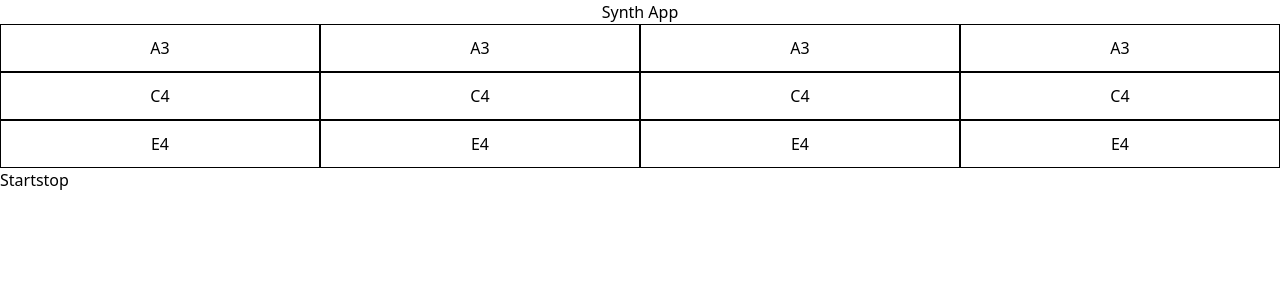
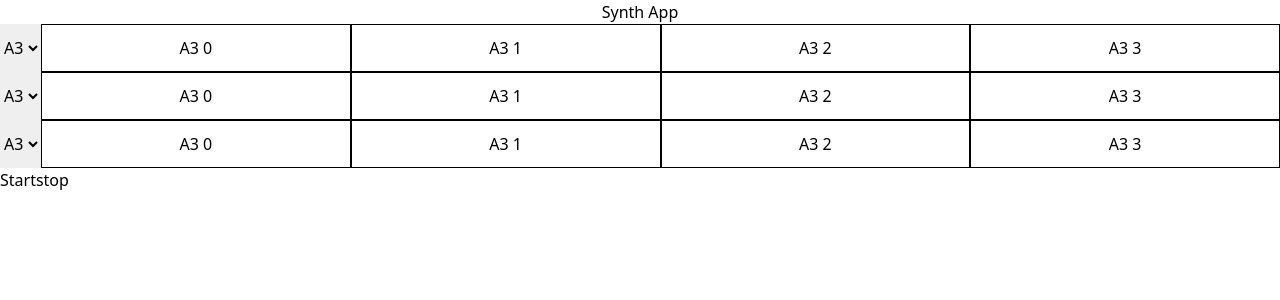
Before and after one commit to farmeroy/synth-app, a Next.js app: page / in a window 1280 px wide. Shown: the top 300 px of the page. Built offline with nearby package versions, Linux system fonts and the light colour scheme.

Commit message:
update note values, todo: make updates happen in real time

```diff
--- a/src/components/machine/MachineView/index.tsx
+++ b/src/components/machine/MachineView/index.tsx
@@ -1,39 +1,25 @@
 import NoteRow from "../../notes/NoteRow";
 import * as Tone from "tone";
+import { useRecoilValue } from "recoil";
+import machineAtom from "../../../lib/store/machineAtom";
+import notesAtom, { TNotes } from "../../../lib/store/notesAtom";
+import { Frequency } from "tone/build/esm/core/type/Units";
 
-const notes = [
-  {
-    note: "A3",
-    waveShape: "sine",
-    activeNotes: [true, false, false, true],
-  },
-  {
-    note: "C4",
-    waveShape: "sine",
-    activeNotes: [true, false, true, true],
-  },
-  {
-    note: "E4",
-    waveShape: "sine",
-    activeNotes: [true, true, false, true],
-  },
-];
-
-const machine = {
-  width: 4,
-  height: 3,
-};
-const getNoteTable = (notes) => {
+const getNoteTable = (notes: TNotes) => {
   const noteTable = [];
   for (const note of notes) {
+    console.log(note.activeNotes);
     noteTable.push([
       ...note.activeNotes.map((activeNote) => (activeNote ? note.note : null)),
     ]);
   }
+
   return noteTable;
 };
 
 const MachineView = () => {
+  const machine = useRecoilValue(machineAtom);
+  const notes = useRecoilValue(notesAtom);
   const noteTableArray = getNoteTable(notes);
   // create our instrument
   const poly = new Tone.PolySynth().toDestination();
@@ -47,7 +33,7 @@ const MachineView = () => {
           poly.triggerAttackRelease(
             noteTableArray
               .map((notes) => notes[i])
-              .filter((note) => note !== null),
+              .filter((note) => note !== null) as Frequency | Frequency[],
             "8n"
           );
         },
@@ -58,8 +44,9 @@ const MachineView = () => {
     Tone.Transport.start();
   };
 
-  const noteTable = notes.map((note) => (
+  const noteTable = notes.map((note, index) => (
     <NoteRow
+      index={index}
       key={Math.random()}
       activeNotes={note.activeNotes}
       waveShape={note.waveShape}
--- a/src/components/notes/Note/index.tsx
+++ b/src/components/notes/Note/index.tsx
@@ -1,9 +1,31 @@
+import { useRecoilState } from "recoil";
+import activeNotesState from "../../../lib/store/activeNotesState";
+
 export interface NoteProps {
-  active: boolean;
-  note: String;
+  note: string;
+  index: number;
+  indexRow: number;
 }
-const Note = ({ note, active }: NoteProps) => {
-  return <button className="border border-black w-full">{note}</button>;
+const Note = ({ note, indexRow, index }: NoteProps) => {
+  const [activeNotes, setActiveNotes] = useRecoilState(
+    activeNotesState(indexRow)
+  );
+  const handleUpdateIsActive = () => {
+    const state = [...activeNotes];
+    state[index] = !activeNotes[index];
+    setActiveNotes([...state]);
+  };
+
+  const styleActive = "bg-gray-500";
+
+  return (
+    <button
+      className={`border border-black w-full ${
+        activeNotes[index] ? styleActive : null
+      }`}
+      onClick={handleUpdateIsActive}
+    >{`${note} ${index}`}</button>
+  );
 };
 
 export default Note;
--- /dev/null
+++ b/src/components/notes/NoteControls/index.tsx
@@ -0,0 +1,31 @@
+import { ChangeEvent } from "react";
+import { useRecoilState } from "recoil";
+import noteState from "../../../lib/store/noteState";
+
+interface NoteControlsProps {
+  index: number;
+}
+
+const notes = ["A3", "B3", "C3", "D3", "E3", "F3", "G3"];
+
+const NoteControls = ({ index }: NoteControlsProps) => {
+  const [noteRow, setNoteRow] = useRecoilState(noteState(index));
+  const handleSetNote = (e: ChangeEvent<HTMLSelectElement>) => {
+    e.preventDefault();
+    setNoteRow({ ...noteRow, note: e.currentTarget.value });
+  };
+
+  return (
+    <>
+      <select onChange={handleSetNote} defaultValue={noteRow.note}>
+        {notes.map((note) => (
+          <option key={note} value={note}>
+            {note}
+          </option>
+        ))}
+      </select>
+    </>
+  );
+};
+
+export default NoteControls;
--- a/src/components/notes/NoteRow/index.tsx
+++ b/src/components/notes/NoteRow/index.tsx
@@ -1,17 +1,29 @@
 export interface NoteRowProps {
-  note: String;
-  waveShape: String;
+  note: string;
+  waveShape: string;
   activeNotes: boolean[];
+  index: number;
 }
 
 import Note from "../Note";
+import NoteControls from "../NoteControls";
 
-const NoteRow = ({ note, waveShape, activeNotes }: NoteRowProps) => {
-  const notes = activeNotes.map((isActive) => (
-    <Note key={Math.random()} active={isActive} note={note} />
+const NoteRow = ({
+  note,
+  index: indexRow,
+  waveShape,
+  activeNotes,
+}: NoteRowProps) => {
+  const notes = activeNotes.map((isActive, index) => (
+    <Note key={Math.random()} indexRow={indexRow} index={index} note={note} />
   ));
 
-  return <div className="flex h-12 w-full">{notes}</div>;
+  return (
+    <div className="flex h-12 w-full">
+      <NoteControls index={indexRow} />
+      {notes}
+    </div>
+  );
 };
 
 export default NoteRow;
```
